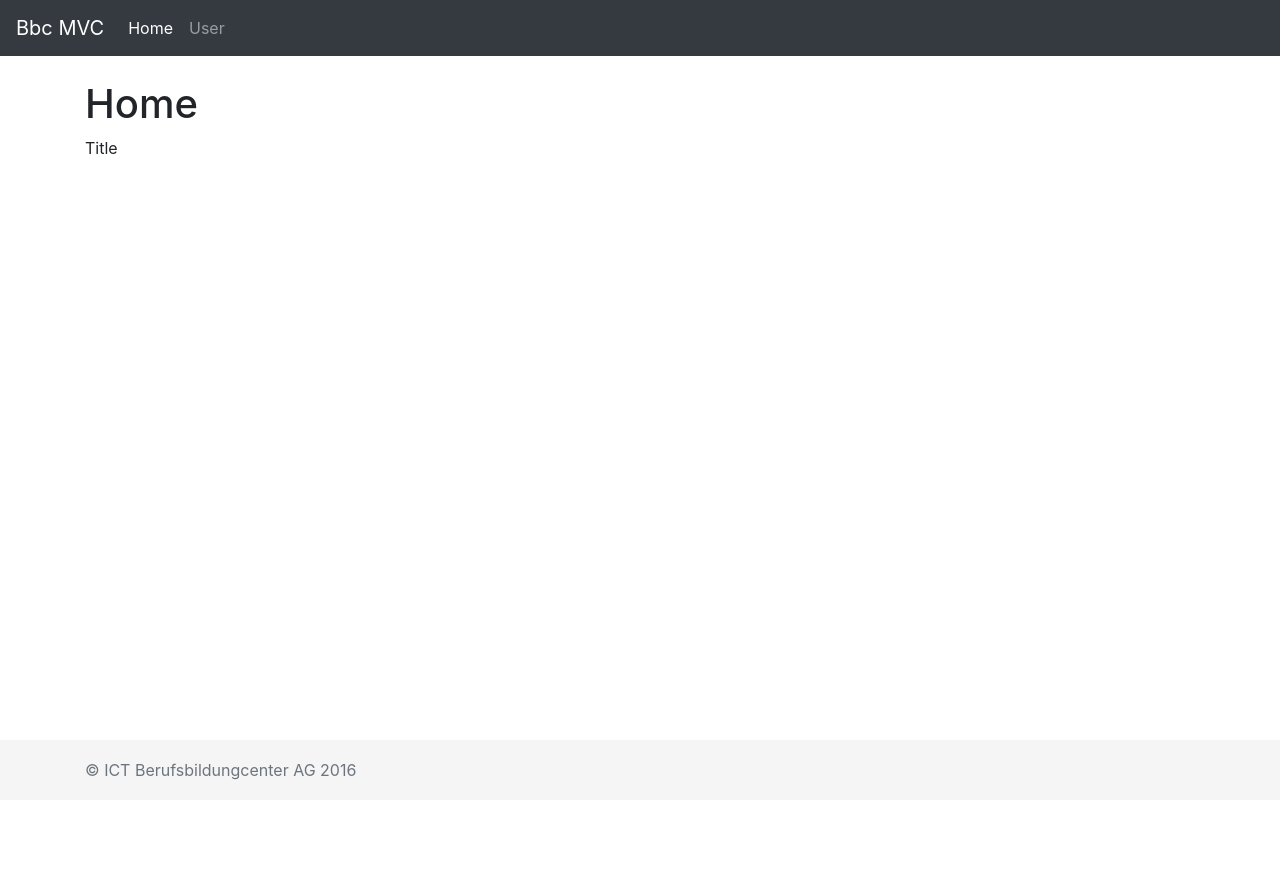
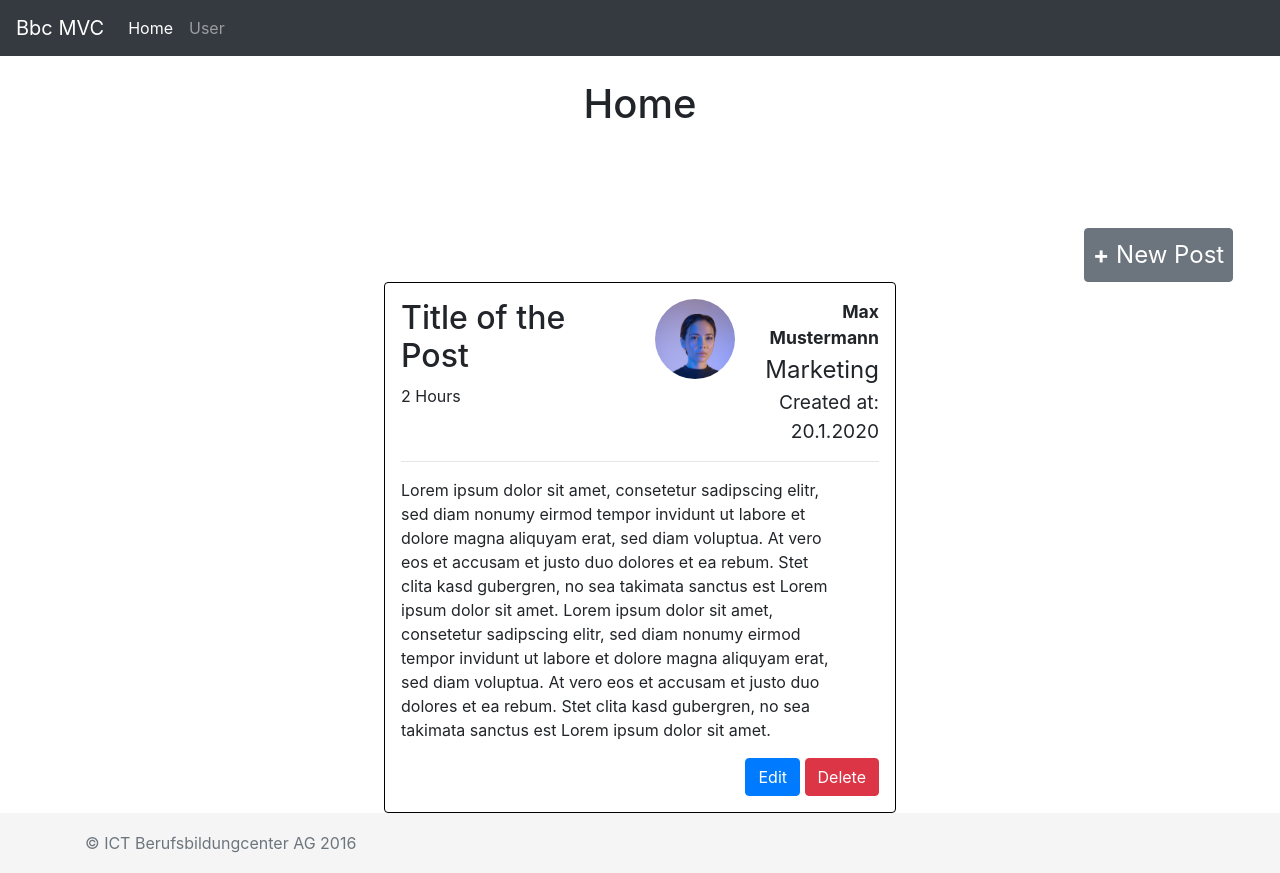
Before and after one commit to saschakblr/TeamDiary, a PHP site: page /post/home in a window 1280 px wide. Before the commit the page ends 780 px from the top, so only its background shows below. Run offline with PHP 8.4, Linux system fonts and the light colour scheme.

Commit message:
Finished home page

```diff
--- a/public/css/style.css
+++ b/public/css/style.css
@@ -25,8 +25,82 @@ body > .container {
   padding-left: 15px;
 }
 
+/*! Header */
+.titleCont {
+  margin-bottom: 100px;
+}
+
+.pageTitle {
+  text-align: center;
+}
+
 /*! Home page */
+.newPostbtn {
+  position: fixed;
+}
+
+.newPostBtn {
+  margin-left: 90%;
+  font-size: 1.5rem;
+  padding: 8px !important;
+}
+
 .contentContainer {
-  width: 70vw;
+  width: 50vw !important;
+}
 
+.postCard {
+  border: 1px solid black;
+  border-radius: 4px;
+  max-width: 800px;
+  width: 80%;
+  padding: 16px;
 }
+
+.left-action > h2 {
+  font-size: 3rem;
+}
+
+.left-action > span {
+  font-size: 1.3rem;
+}
+
+.right-action {
+  text-align: right;
+}
+
+#userNameDisplay {
+  font-size: 1.1rem;
+}
+
+.profilePic {
+  background-image: url(../images/profilepic.jpg);
+  object-fit: cover;
+  background-repeat: no-repeat;
+  background-size: 80px;
+  height: 80px;
+  width: 80px;
+  border-radius: 100%;
+  right: 0;
+}
+
+.profilePicCont {
+  min-width: 80px;
+}
+
+.unitDisplay {
+  font-size: 1.5rem;
+}
+
+.creationTimeDisplay {
+  font-size: 1.2rem;
+}
+
+.postDescription {
+  width: 90%;
+}
+
+.postFooterCont {
+  text-align: right;
+  margin-top: 16px;
+}
--- a/templates/header.php
+++ b/templates/header.php
@@ -6,14 +6,10 @@
 
   <!-- Bootstrap CSS -->
   <link rel="stylesheet" href="https://stackpath.bootstrapcdn.com/bootstrap/4.1.3/css/bootstrap.min.css" integrity="sha384-MCw98/SFnGE8fJT3GXwEOngsV7Zt27NXFoaoApmYm81iuXoPkFOJwJ8ERdknLPMO" crossorigin="anonymous">
-  <link rel="stylesheet" type="text/css" href="/css/style.css" >
+  <link rel="stylesheet" type="text/css" href="/css/style.css">
 
   <title><?= $title; ?> | TeamDiary</title>
 </head>
-
-<script src="https://code.jquery.com/jquery-3.4.1.slim.min.js" integrity="sha384-J6qa4849blE2+poT4WnyKhv5vZF5SrPo0iEjwBvKU7imGFAV0wwj1yYfoRSJoZ+n" crossorigin="anonymous"></script>
-<script src="https://cdn.jsdelivr.net/npm/popper.js@1.16.0/dist/umd/popper.min.js" integrity="sha384-Q6E9RHvbIyZFJoft+2mJbHaEWldlvI9IOYy5n3zV9zzTtmI3UksdQRVvoxMfooAo" crossorigin="anonymous"></script>
-<script src="https://stackpath.bootstrapcdn.com/bootstrap/4.4.1/js/bootstrap.min.js" integrity="sha384-wfSDF2E50Y2D1uUdj0O3uMBJnjuUD4Ih7YwaYd1iqfktj0Uod8GCExl3Og8ifwB6" crossorigin="anonymous"></script>
 
 <body>
 
@@ -37,4 +33,6 @@
   </header>
 
   <main class="container">
-    <h1><?= $heading; ?></h1>
+    <div class="titleCont">
+      <h1 class="pageTitle"><?= $heading; ?></h1>
+    </div>
--- a/templates/post/home.php
+++ b/templates/post/home.php
@@ -1,12 +1,50 @@
+<!-- //* Button on the right side -->
+<div class="newPost">
+    <a href="#">
+        <button type="button" class="btn btn-secondary newPostBtn"><strong>+</strong> New Post</button>
+    </a>
+</div>
 <!-- //* Container for all the main elements of the page -->
-<div class="contentContainer">
-    <!-- //* Title of the page -->
-    <div class="headTitle">
-        Title
-    </div>
-
+<div class="contentContainer mx-auto">
     <!-- //* Cards to display the posts -->
-    <div class="postCard">
-
+    <div class="postCard mx-auto">
+        <div class="cardHead row">
+            <div class="col">
+                <h2>Title of the Post</h2>
+                <span>2 Hours</span>
+            </div>
+            <div class="col right-action d-flex">
+                <div class="flex-fill profilePicCont">
+                    <div class="profilePic"></div>
+                </div>
+                <div class="flex-fill align-middle">
+                    <strong id="userNameDisplay">
+                        Max Mustermann
+                    </strong>
+                    <br>
+                    <span class="unitDisplay">
+                        Marketing
+                    </span>
+                    <br>
+                    <span class="creationTimeDisplay">
+                        Created at: 20.1.2020
+                    </span>
+                </div>
+            </div>
+        </div>
+        <hr>
+        <div class="postDescription">
+            Lorem ipsum dolor sit amet, consetetur sadipscing elitr, sed diam nonumy eirmod tempor invidunt ut labore et dolore magna aliquyam erat, sed diam voluptua. At vero eos et accusam et justo duo dolores et ea rebum. Stet clita kasd gubergren, no sea takimata sanctus est Lorem ipsum dolor sit amet. Lorem ipsum dolor sit amet, consetetur sadipscing elitr, sed diam nonumy eirmod tempor invidunt ut labore et dolore magna aliquyam erat, sed diam voluptua. At vero eos et accusam et justo duo dolores et ea rebum. Stet clita kasd gubergren, no sea takimata sanctus est Lorem ipsum dolor sit amet.
+        </div>
+        <div class="postFooterCont">
+            <div>
+                <a href="#">
+                    <button type="button" class="btn btn-primary">Edit</button>
+                </a>
+                <a href="#">
+                    <button type="button" class="btn btn-danger">Delete</button>
+                </a>
+            </div>
+        </div>
     </div>
 </div>
```
Also changed, not shown: public/images/profilepic.jpg (added).
